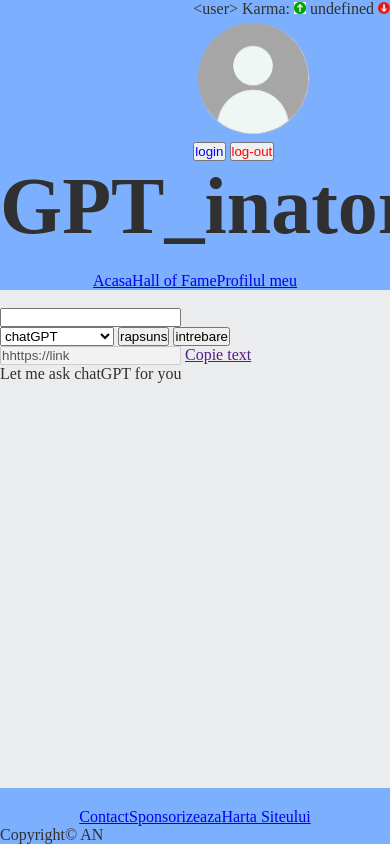
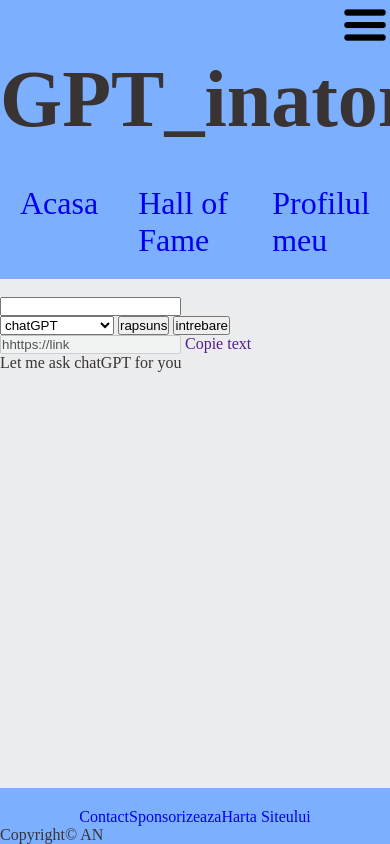
Before and after one commit to AndreiOp235/PAI, a PHP site: page / in a window 390 px wide; the page is wider, and only the part inside the window is pictured. Run offline with PHP 8.4, Linux system fonts and the light colour scheme.

Commit message:
transformat sus in png

```diff
--- a/contact.html
+++ b/contact.html
@@ -8,7 +8,7 @@
         <div class="header">
             <div class="utilizator" style="float:right">
                 &lt;user&gt; Karma:
-            <img src="images/sus.jpg" width="12px" height="12px" alt="sus">
+            <img src="images/sus.png" width="12px" height="12px" alt="sus">
             undefined
             <img src="images/jos.png" width="12px" height="12px" alt="sus">
 
--- a/contribuie.html
+++ b/contribuie.html
@@ -8,7 +8,7 @@
         <div class="header">
             <div class="utilizator" style="float:right">
                 &lt;user&gt; Karma:
-            <img src="images/sus.jpg" width="12px" height="12px" alt="sus">
+            <img src="images/sus.png" width="12px" height="12px" alt="sus">
             undefined
             <img src="images/jos.png" width="12px" height="12px" alt="sus">
 
--- a/hallOfFame.html
+++ b/hallOfFame.html
@@ -10,7 +10,7 @@
     <div class="header">
         <div class="utilizator" style="float:right">
             &lt;user&gt; Karma:
-        <img src="images/sus.jpg" width="12px" height="12px" alt="sus">
+        <img src="images/sus.png" width="12px" height="12px" alt="sus">
         undefined
         <img src="images/jos.png" width="12px" height="12px" alt="sus">
 
@@ -192,7 +192,7 @@
             <b>1</b>
             2 3 ...
             <button>
-                <img src="images/sus.jpg" width="12px" height="12px" alt="sus" style="transform: rotate(-90deg);">
+                <img src="images/sus.png" width="12px" height="12px" alt="sus" style="transform: rotate(-90deg);">
             </button>
         </div>
 
--- a/index.html
+++ b/index.html
@@ -5,10 +5,10 @@
         <title>Intreaba chatu</title>
     </head>
     <body>
-        <div class="header">
+        <div class="header" >
             <div class="utilizator" style="float:right">
                 &lt;user&gt; Karma:
-            <img src="images/sus.jpg" width="12px" height="12px" alt="sus">
+            <img src="images/sus.png" width="12px" height="12px" alt="sus">
             undefined
             <img src="images/jos.png" width="12px" height="12px" alt="sus">
 
@@ -18,13 +18,25 @@
             <button style="color: blue;">login</button>
             <button style="color: red;">log-out</button>
             </div>
+
+            <div  class="hamburger" style="float:right; ">
+                <img src="images/burger-bar.png" width="50px" height="50px" alt="burger_menu">
+            </div>
+
             <h1>GPT_inatorul</h1>
 
             <div class="linkuri_header">
-                <a href="index.html"> Acasa</a>
-                <a href="hallOfFame.html">Hall of Fame</a>
-                <a href="profile.html"> Profilul meu</a>
+                <div class="link_header">
+                    <a href="index.html"> Acasa</a>
+                </div>
+                <div class="link_header">
+                    <a href="hallOfFame.html">Hall of Fame</a>
+                </div>
+                <div class="link_header">
+                    <a href="profile.html"> Profilul meu</a>
+                </div>
             </div>
+
 
         </div>
 
--- a/profile.html
+++ b/profile.html
@@ -33,7 +33,7 @@
         <br>
         <div style="float:center">
             &lt;user&gt; Karma:
-        <img src="images/sus.jpg" width="12px" height="12px" alt="sus">
+        <img src="images/sus.png" width="12px" height="12px" alt="sus">
         undefined
         <img src="images/jos.png" width="12px" height="12px" alt="sus">
 
--- a/stiluri.css
+++ b/stiluri.css
@@ -1,8 +1,8 @@
 :root{
     --culoare_primara:#ebeced;
     --culoare_secundara:#7dafff;
-    --text:#303030;
-    --accent:#001942;
+    --text:#3a3333;
+    --accent:#042252;
 }
 
 *{
@@ -74,3 +74,45 @@
     color: var(--text);
     font-size: 1rem
 }
+
+.utilizator{
+    @media screen and (max-width: 768px){
+        display: none;
+    }
+}
+
+.hamburger{
+    display: none;
+
+    @media screen and (max-width: 768px){
+        display: block;
+    }
+
+}
+
+.link_header{
+    display: flex;
+    justify-content: center;
+
+    margin: 20px;
+    color: var(--text);
+    font-size: 2rem
+
+}
+
+
+a:link {
+    text-decoration: none;
+}
+
+a:visited {
+    text-decoration: none;
+}
+
+a:hover {
+    text-decoration: none;
+}
+
+a:active {
+    text-decoration: none;
+}
```
Also changed, not shown: images/burger-bar.png (added), images/sus.jpg (deleted), images/sus.png (added).
